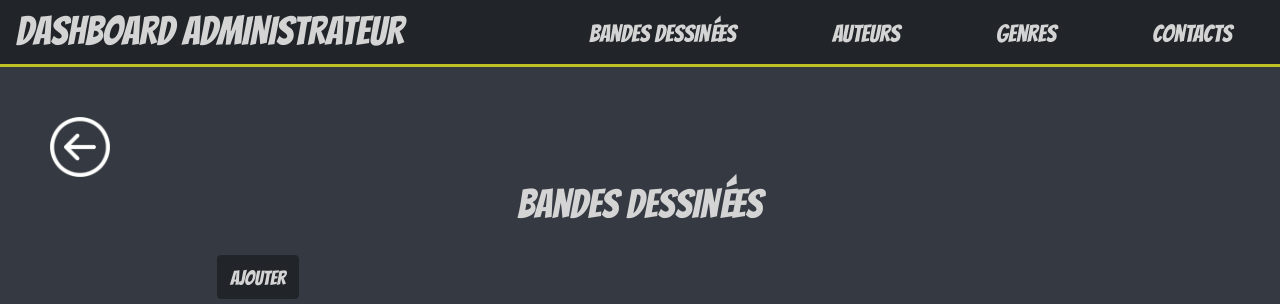
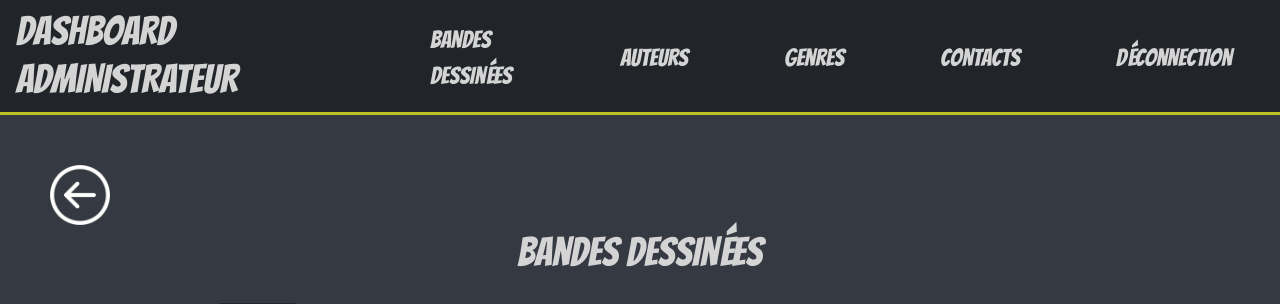
Before and after one commit to WildCodeSchool/2022_03_PHP_Lyon_P2_Comic_Cult, a PHP site: template src/View/Admin/admin.html.twig in a window 1280 px wide. Shown: the top 304 px of the page. Run offline with PHP 8.4, Linux system fonts and the light colour scheme; the template is opened without the code that fills it, so the values that code supplies are empty; some libraries are stand-ins or nearby versions.

Commit message:
I has add a button deconnection

```diff
--- a/src/View/Admin/_header.html.twig
+++ b/src/View/Admin/_header.html.twig
@@ -7,6 +7,7 @@
 			<a class="white_link px-5" href="author">Auteurs</a>
 			<a class="white_link px-5" href="">Genres</a>
 			<a class="white_link px-5" href="">Contacts</a>
+			<a class="white_link px-5" href="../logout">Déconnection</a>
 		</div>
 	</nav>
 </header>
--- a/src/View/Admin/admin.html.twig
+++ b/src/View/Admin/admin.html.twig
@@ -6,7 +6,7 @@
 {% block content %}
 	{% include "Admin/_header.html.twig" %}
 	<main>
-		<a class="white_link" href="../logout"><img id="return_button" src="/assets/images/bouton-retour.png" alt=""></a>
+		<a class="white_link" href=""><img id="return_button" src="/assets/images/bouton-retour.png" alt=""></a>
 		<h1 id="dashboard_title">bandes dessinées</h1>
 		<div class="row justify-content-center table-responsive">
 			<div class="col-8">
```
